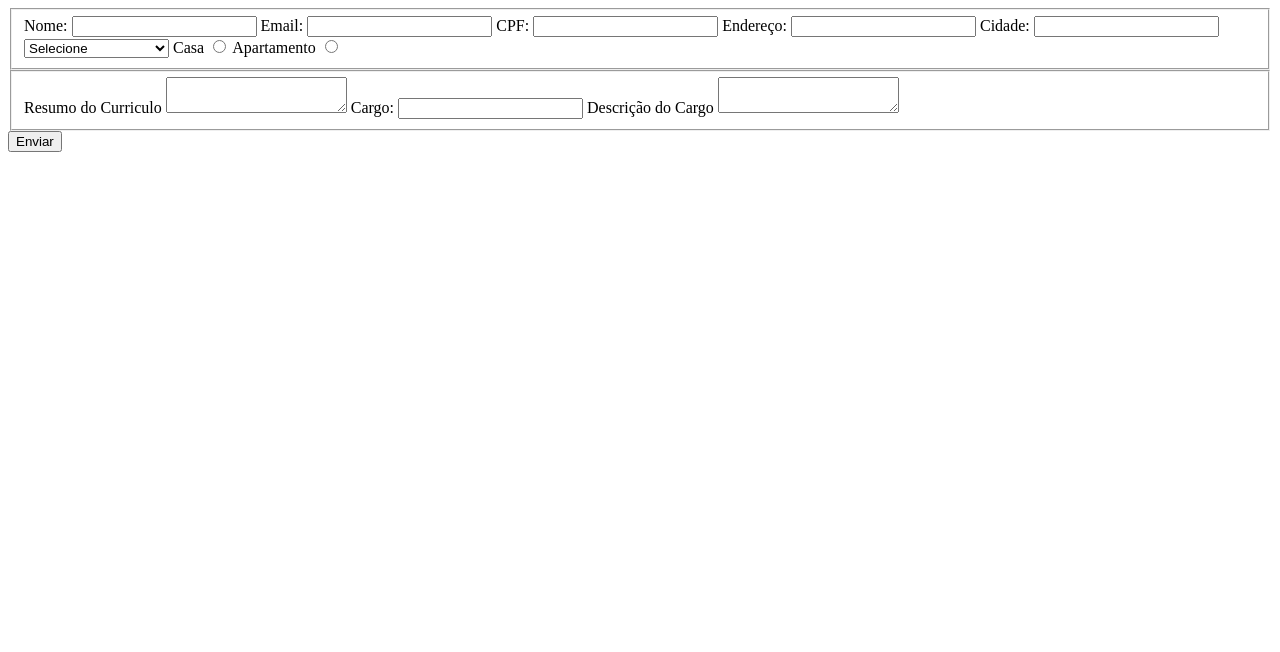
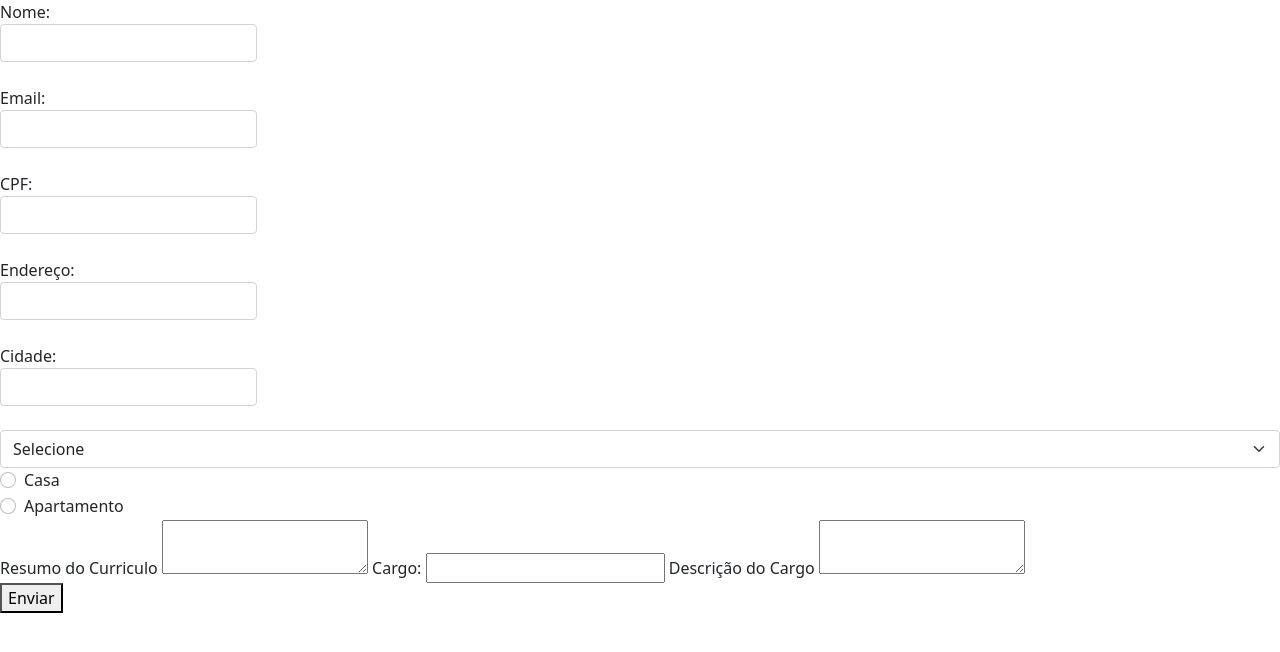
Before and after one commit to joaoAndradeJr/fundamentals-exercises, a plain HTML site: page BL-6/6.2/form.html in a window 1280 px wide. Drawn offline with nearby package versions, Linux system fonts and the light colour scheme.

Commit message:
add: bootstrap css for the first fieldset in the form

```diff
--- a/BL-6/6.2/form.html
+++ b/BL-6/6.2/form.html
@@ -3,41 +3,56 @@
 <head>
   <meta charset="UTF-8">
   <meta http-equiv="X-UA-Compatible" content="IE=edge">
-  <meta name="viewport" content="width=device-width, initial-scale=1.0">
+  <meta name="viewport" content="width=device-width, initial-scale=1">
+  <link href="https://cdn.jsdelivr.net/npm/bootstrap@5.1.3/dist/css/bootstrap.min.css" rel="stylesheet" integrity="sha384-1BmE4kWBq78iYhFldvKuhfTAU6auU8tT94WrHftjDbrCEXSU1oBoqyl2QvZ6jIW3" crossorigin="anonymous">
   <title>Document</title>
 </head>
 <body>
   <form>
     <fieldset>
-      <label for="name">
+      <div class="mb-3">
+        <label for="name" class="form-label">
           Nome:
-        <input type="text" id="name" required maxlength="40" />
+          <input type="text" class="form-control" id="name" required maxlength="40" />
         </label>
-      <label for="email">
+      </div>
+      <div class="mb-3">
+        <label for="email" class="form-label">
           Email:
-        <input type="text" id="email" required maxlength="50" />
+          <input type="email" class="form-control" id="email" required maxlength="50" />
         </label>
-      <label for="cpf">
+      </div>
+      <div class="mb-3">
+        <label for="cpf" class="form-label">
           CPF:
-        <input type="text" id="cpf" required maxlength="11" />
+          <input type="text" class="form-control" id="cpf" required maxlength="11" />
         </label>
-      <label for="endereco">
+      </div>
+      <div class="mb-3">
+        <label for="endereco" class="form-label">
           Endereço:
-        <input type="text" id="endereco" required maxlength="200" />
+        <input type="text" class="form-control" id="endereco" required maxlength="200" />
       </label>
-      <label for="cidade">
+      </div>
+      <div class="mb-3">
+        <label for="cidade" class="form-label">
           Cidade:
-        <input type="text" id="cidade" required maxlength="28" />
+          <input type="text" class="form-control" id="cidade" required maxlength="28" />
         </label>
-      <select id="estados" required></select>
-      <label for="casa">
+      </div>
+      <select class="form-select" id="estados" required></select>
+      <div class="form-check">
+        <label for="casa" class="form-check-label">
           Casa
-        <input type="radio" id="casa" name="moradia" required />
+          <input class="form-check-input" type="radio" id="casa" name="moradia" required />
         </label>
-      <label for="apto">
+      </div>
+      <div class="form-check">
+        <label for="apto" class="form-check-label">
           Apartamento
-        <input type="radio" id="apto" name="moradia" required />
+          <input class="form-check-input" type="radio" id="apto" name="moradia" required />
         </label>
+      </div>
     </fieldset>
     <fieldset>
       <label for="resumo">
```
Lines whose indentation alone changed are shown as unchanged.
